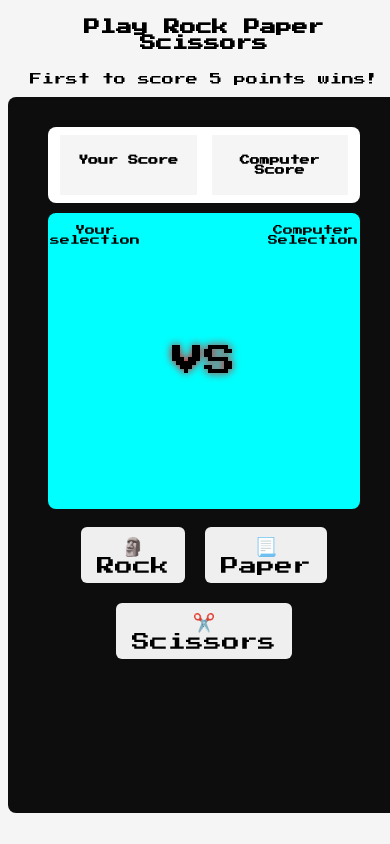
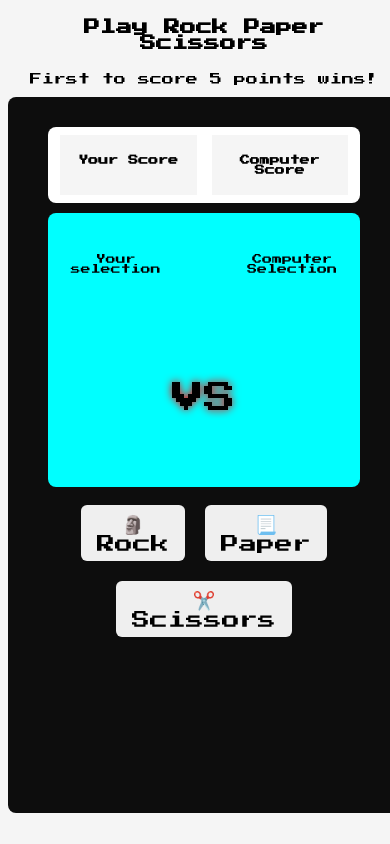
Before and after one commit to A6ih/odin-rock-paper-scissor, a plain HTML site: page index.html in a window 390 px wide. Drawn offline with Linux system fonts and the light colour scheme.

Commit message:
add changes to gui in the display-selection div

```diff
--- a/index.html
+++ b/index.html
@@ -25,14 +25,12 @@
         </div>
         <div id="display-selections">
            <div>
-             <p>Your selection</p>
+             <p id="player-head">Your selection</p>
+             <p id="computer-head">Computer Selection</p>
+           </div>
+           <div Id="vs-display">
              <p id="player-selection"></p>
-           </div>
-           <div class="vs">
              <p class="vs">VS</p>
-           </div>
-           <div>
-             <p>Computer Selection</p>
              <p id="computer-selection"></p>
            </div>
         </div>
--- a/styles.css
+++ b/styles.css
@@ -76,24 +76,32 @@ main > * {
     min-height: 35vh;
     background-color: aqua;
     display: flex;
-    justify-content: space-between;
+    flex-direction: column;
+    justify-content: center;
+    align-items: center;
+    flex-wrap: wrap;
 }
 
 @media (max-width: 480px) {
     #display-selections  {
         display: flex;
-        align-items: self-start;
+        flex-direction: column;
+        align-items: center;
         justify-content: center;
         text-align: center;
         margin: 0;
-        padding: 0px;
+        padding: 10px;
+        min-height: 30vh;
     }
 }
 
 #display-selections > * {
-    flex: 1 1 0px;
+    flex: 1 1 0;
     font-size: 24px;
     text-align: center;
+    display: flex;
+    justify-content: space-between;
+    gap: 2em;
 }
 
 @media (max-width: 480px) {
@@ -103,23 +111,44 @@ main > * {
         padding: 2px 2px;
         display: flex;
         align-items: center;
-        justify-content: center;
-        flex-direction: column;
+        justify-content: space-between;
         flex: 1 1 0px;
         gap: 65px
     }
 }
 
+#player-head {
+    align-self: center;
+    flex: 1 1 0;
+}
+
+#computer-head {
+     align-self: center;
+     flex: 1 1 0;
+}
+
+#vs-display {
+    display: flex;
+    justify-content: space-between;
+    flex-grow: 2;
+    gap: 100px;
+}
+
+@media (max-width: 480px) {
+    #vs-display {
+        gap: 50px;
+    }
+}
 .vs, #player-selection, #computer-selection {
     display: flex;
-    justify-content: center;
+    justify-content: space-between;
     align-items: center;
     font-size: 100px;
     font-weight: 800;
     align-self: center;
-    flex-grow: 3;
     margin: 0;
     padding: 0;
+    flex: 1 1 0;
     text-shadow: 0px 0px 8px red;
 }
 
```
